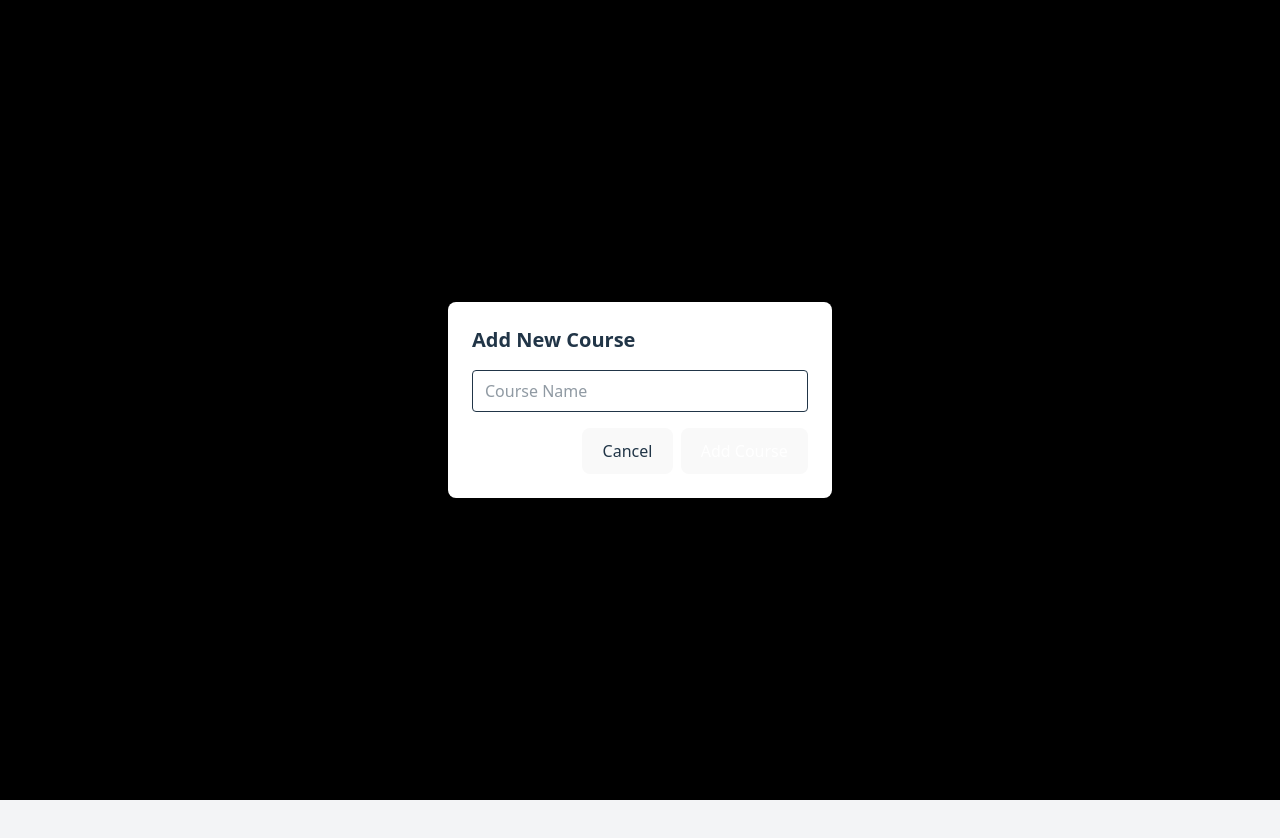
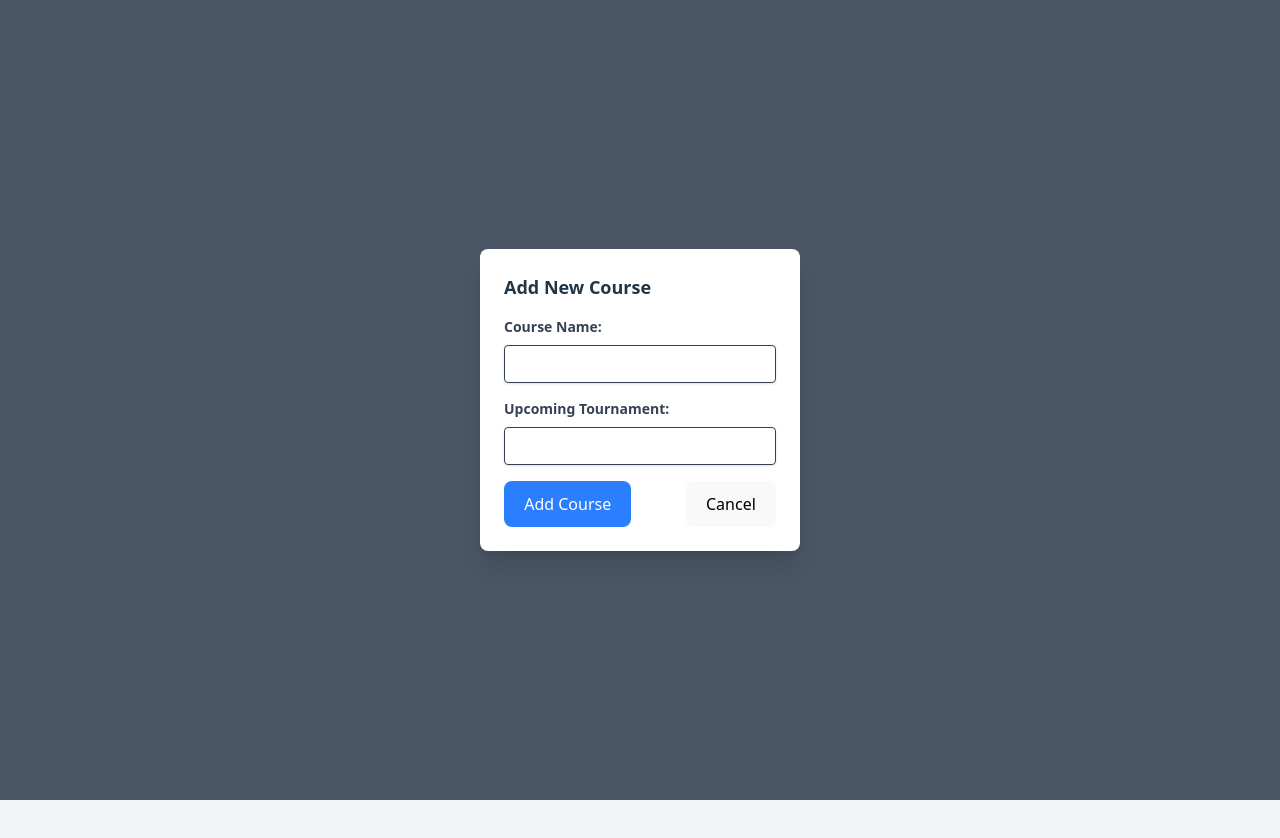
Before and after one commit to AndrewAlllDay/DG-Notes, a React (Vite) app: page / in a window 1280 px wide. Both pictures are taken after a click on the button "Add Course". Shown: the top 838 px of the page. Built offline with nearby package versions, Linux system fonts and the light colour scheme.

Commit message:
Enhanced the UI by centering the header logo and improving hole list display, while also resolving the frustrating two-click course deletion bug.

```diff
--- a/public/service-worker.js
+++ b/public/service-worker.js
@@ -1,4 +1,4 @@
-const CACHE_NAME = 'dgnotes-cache-v1.0.27';
+const CACHE_NAME = 'dgnotes-cache-v1.0.28';
 const urlsToCache = [
     '/',
     '/index.html',
--- a/src/components/AddCourseModal.jsx
+++ b/src/components/AddCourseModal.jsx
@@ -1,40 +1,70 @@
+// src/components/AddCourseModal.jsx
+
 import React from 'react';
 
-export default function AddCourseModal({ isOpen, onClose, onSubmit, newCourseName, setNewCourseName }) {
+export default function AddCourseModal({
+    isOpen,
+    onClose,
+    onSubmit,
+    newCourseName,
+    setNewCourseName,
+    newTournamentName, // <--- ACCEPT NEW PROP
+    setNewTournamentName, // <--- ACCEPT NEW PROP
+}) {
     if (!isOpen) return null;
 
     const handleSubmit = (e) => {
         e.preventDefault();
-        if (!newCourseName.trim()) return;
-        onSubmit(newCourseName);
+        if (newCourseName.trim()) {
+            onSubmit(newCourseName, newTournamentName); // <--- PASS BOTH VALUES
+        }
     };
 
     return (
-        <div className="fixed inset-0 bg-black bg-opacity-50 flex justify-center items-center z-50">
-            <div className="bg-white rounded-lg p-6 w-96">
-                <h3 className="text-xl font-semibold mb-4">Add New Course</h3>
-                <form onSubmit={handleSubmit} className="space-y-4">
+        <div className="fixed inset-0 bg-gray-600 bg-opacity-50 flex items-center justify-center z-[1000]">
+            <div className="bg-white p-6 rounded-lg shadow-xl w-80">
+                <h3 className="text-lg font-bold mb-4">Add New Course</h3>
+                <form onSubmit={handleSubmit}>
+                    <div className="mb-4">
+                        <label htmlFor="courseName" className="block text-gray-700 text-sm font-bold mb-2">
+                            Course Name:
+                        </label>
                         <input
                             type="text"
-                        placeholder="Course Name"
+                            id="courseName"
+                            className="shadow appearance-none border rounded w-full py-2 px-3 text-gray-700 leading-tight focus:outline-none focus:shadow-outline"
                             value={newCourseName}
                             onChange={(e) => setNewCourseName(e.target.value)}
-                        className="w-full border rounded px-3 py-2"
                             required
                         />
-                    <div className="flex justify-end space-x-2">
+                    </div>
+                    {/* NEW INPUT FIELD FOR TOURNAMENT NAME */}
+                    <div className="mb-4">
+                        <label htmlFor="tournamentName" className="block text-gray-700 text-sm font-bold mb-2">
+                            Upcoming Tournament:
+                        </label>
+                        <input
+                            type="text"
+                            id="tournamentName"
+                            className="shadow appearance-none border rounded w-full py-2 px-3 text-gray-700 leading-tight focus:outline-none focus:shadow-outline"
+                            value={newTournamentName}
+                            onChange={(e) => setNewTournamentName(e.target.value)}
+                        // This field is optional, so no 'required' attribute
+                        />
+                    </div>
+                    <div className="flex items-center justify-between">
+                        <button
+                            type="submit"
+                            className="!bg-blue-500 hover:bg-blue-700 text-white font-bold py-2 px-4 rounded focus:outline-none focus:shadow-outline"
+                        >
+                            Add Course
+                        </button>
                         <button
                             type="button"
                             onClick={onClose}
-                            className="bg-gray-300 px-4 py-2 rounded hover:bg-gray-400"
+                            className="bg-gray-500 hover:bg-gray-700 text-black font-bold py-2 px-4 rounded focus:outline-none focus:shadow-outline"
                         >
                             Cancel
-                        </button>
-                        <button
-                            type="submit"
-                            className="bg-blue-600 text-white px-4 py-2 rounded hover:bg-blue-700"
-                        >
-                            Add Course
                         </button>
                     </div>
                 </form>
--- a/src/components/Coursedetail.jsx
+++ b/src/components/Coursedetail.jsx
@@ -11,7 +11,7 @@ export default function CourseDetail({ course, onBack }) {
             >
                 ← Back to Courses
             </button>
-            <h2 className="text-2xl font-bold mb-4">{course.name} - Holes</h2>
+            <h2 className="text-2xl font-bold mb-4">{course.name} sdgdfg</h2>
             {/* Hole list & add hole UI goes here */}
         </div>
     );
--- a/src/components/Courses.jsx
+++ b/src/components/Courses.jsx
@@ -13,6 +13,9 @@ export default function Courses() {
     });
     const [isAddCourseModalOpen, setIsAddCourseModalOpen] = useState(false);
     const [newCourseName, setNewCourseName] = useState('');
+    // --- ADD THIS NEW STATE FOR TOURNAMENT NAME ---
+    const [newTournamentName, setNewTournamentName] = useState('');
+    // ----------------------------------------------
     const [selectedCourse, setSelectedCourse] = useState(null);
     const [editingHoleData, setEditingHoleData] = useState({});
     const [swipedCourseId, setSwipedCourseId] = useState(null);
@@ -111,8 +114,8 @@ export default function Courses() {
         console.log(`[TOUCH END] Cleared swipeRef for ID: ${id}`);
     };
 
-    // --- Course Management Functions (No Changes) ---
-    const handleAddCourse = (courseName) => {
+    // --- MODIFIED handleAddCourse FUNCTION ---
+    const handleAddCourse = (courseName, tournamentName) => { // <--- Accepts tournamentName now
         const defaultHoles = Array.from({ length: 18 }, (_, index) => ({
             id: Date.now() + index,
             number: (index + 1).toString(),
@@ -120,10 +123,17 @@ export default function Courses() {
             note: '',
             editing: false,
         }));
-        setCourses([...courses, { id: Date.now(), name: courseName, holes: defaultHoles }]);
+        setCourses([...courses, {
+            id: Date.now(),
+            name: courseName,
+            tournament: tournamentName, // <--- Add tournament property
+            holes: defaultHoles
+        }]);
         setIsAddCourseModalOpen(false);
         setNewCourseName('');
+        setNewTournamentName(''); // <--- Reset tournament name state
     };
+    // ------------------------------------------
 
     const handleDeleteCourse = (id) => {
         setCourses(courses.filter((course) => course.id !== id));
@@ -247,12 +257,16 @@ export default function Courses() {
     if (selectedCourse) {
         return (
             <div className="relative min-h-screen bg-gray-100 p-4">
-                <button onClick={backToList} className="mb-4 px-3 py-1 border border-black text-black rounded hover:bg-blue-50 hover:text-blue-700 transition-colors duration-200">
+                <button onClick={backToList} className="mb-4 px-3 py-1 border border-black text-black rounded hover:bg-blue-50  transition-colors duration-200">
                     ← Back to Courses
                 </button>
-                <h2 className="text-2xl font-bold mb-4 text-center pt-5">
-                    {selectedCourse.name} - Holes
+                <h2 className="text-2xl font-bold mb-1 text-center pt-5">
+                    {selectedCourse.name}
                 </h2>
+                <h3 className="text-xl mb-16 text-center pt-2">
+                    {/* Changed from selectedCourse.name to selectedCourse.tournament */}
+                    {selectedCourse.tournament}
+                </h3>
                 <HoleList
                     holes={selectedCourse.holes || []}
                     editingHoleData={editingHoleData}
@@ -279,7 +293,7 @@ export default function Courses() {
 
     return (
         <div className="min-h-screen bg-gray-100 p-4">
-            <h2 className="text-2xl font-bold mb-4 text-center pt-5">DG Courses</h2>
+            <h2 className="text-2xl font-bold mb-4 text-center pt-5">Course</h2>
             <p className='text-center mb-6'>This is a list of courses that you've taken notes for.</p>
             {/* The Export All Data button has been removed from here */}
             <button
@@ -295,6 +309,10 @@ export default function Courses() {
                 onSubmit={handleAddCourse}
                 newCourseName={newCourseName}
                 setNewCourseName={setNewCourseName}
+                // --- PASS NEW PROPS TO ADDCOURSEMODAL ---
+                newTournamentName={newTournamentName}
+                setNewTournamentName={setNewTournamentName}
+            // ----------------------------------------
             />
             <CourseList
                 courses={courses}
--- a/src/components/Header.jsx
+++ b/src/components/Header.jsx
@@ -10,17 +10,21 @@ const Header = ({ onNavigate }) => {
 
     return (
         <header className="w-full bg-white shadow-md sticky top-0 z-50">
-            <div className="flex items-center justify-between px-4 py-4">
-                {/* Left side (hamburger menu) */}
+            {/* Added 'relative' to the parent div to correctly position absolute children */}
+            <div className="relative flex items-center px-4 py-4">
+                {/* Left side (hamburger menu) - Now has z-10 to ensure it's clickable above the logo */}
                 <button
-                    className="md:hidden text-gray-700 bg-transparent border-none focus:outline-none active:bg-transparent"
+                    className="md:hidden text-gray-700 bg-transparent border-none focus:outline-none active:bg-transparent z-10"
                     onClick={() => setIsOpen(!isOpen)}
                 >
                     {isOpen ? <X size={28} /> : <Menu size={28} />}
                 </button>
 
-                {/* Center logo */}
-                <div className="flex-grow flex justify-center cursor-pointer" onClick={() => onNavigate('courses')}>
+                {/* Center logo - ABSOLUTELY POSITIONED FOR TRUE CENTERING */}
+                <div
+                    className="absolute left-1/2 -translate-x-1/2 flex justify-center cursor-pointer"
+                    onClick={() => onNavigate('courses')}
+                >
                     <img
                         src={LogoImage}
                         alt="DG Caddy Notes Logo"
@@ -28,26 +32,24 @@ const Header = ({ onNavigate }) => {
                     />
                 </div>
 
-                {/* Placeholder for alignment */}
-                <div className="w-7 md:hidden" />
+                {/* This placeholder div is no longer needed, as the logo is absolutely positioned */}
+                {/* <div className="w-7 md:hidden" /> */}
             </div>
 
             {/* Mobile nav links */}
             {isOpen && (
-                <nav className="md:hidden px-4 pb-4">
+                <nav className="md:hidden px-4 pb-4 pt-5">
                     <ul className="flex flex-col gap-2 text-gray-700">
-                        <li><a href="#" onClick={() => { onNavigate('courses'); setIsOpen(false); }}>Courses</a></li>
-                        {/* Updated Settings link */}
-                        <li><a href="#" onClick={() => { onNavigate('settings'); setIsOpen(false); }}>Settings</a></li>
+                        <li className="nav-links"><a href="#" onClick={() => { onNavigate('courses'); setIsOpen(false); }}>Courses</a></li>
+                        <li className="nav-links"><a href="#" onClick={() => { onNavigate('settings'); setIsOpen(false); }}>Settings</a></li>
                     </ul>
                 </nav>
             )}
 
             {/* Desktop nav links */}
             <nav className="hidden md:flex justify-center gap-8 py-2 text-gray-700">
-                <li><a href="#" onClick={() => onNavigate('courses')} className="hover:text-blue-600 transition-colors duration-150">Courses</a></li>
-                {/* Updated Settings link */}
-                <li><a href="#" onClick={() => onNavigate('settings')} className="hover:text-blue-600 transition-colors duration-150">Settings</a></li>
+                <li><a href="#" onClick={() => onNavigate('courses')} className="hover:text-blue-600 transition-colors duration-150 nav-links">Courses</a></li>
+                <li><a href="#" onClick={() => onNavigate('settings')} className="hover:text-blue-600 transition-colors duration-150 nav-links">Settings</a></li>
             </nav>
         </header>
     );
--- a/src/components/HoleItem.jsx
+++ b/src/components/HoleItem.jsx
@@ -59,7 +59,7 @@ export default function HoleItem({
                             </div>
                         ) : (
                             <div>
-                                <p>Hole {hole.number} - Par {hole.par}</p>
+                                <p><span className='font-bold'>Hole {hole.number}</span> - Par {hole.par}</p>
                                 <p>{hole.note || 'No note added yet.'}</p>
                             </div>
                         )}
--- a/src/index.css
+++ b/src/index.css
@@ -96,4 +96,13 @@ button:focus-visible {
   .del-btn-fix {
     border-radius: 0 8px 8px 0;
   }
+
+  .nav-links {
+    font-size: 1 rem;
+    padding-left: 25px
+  }
+
+  .mb-12 {
+    margin-bottom: 50px;
+  }
 }
```
Also changed, not shown: src/components/CourseItem.jsx (+14 -5 lines). Lines whose indentation alone changed are shown as unchanged.
